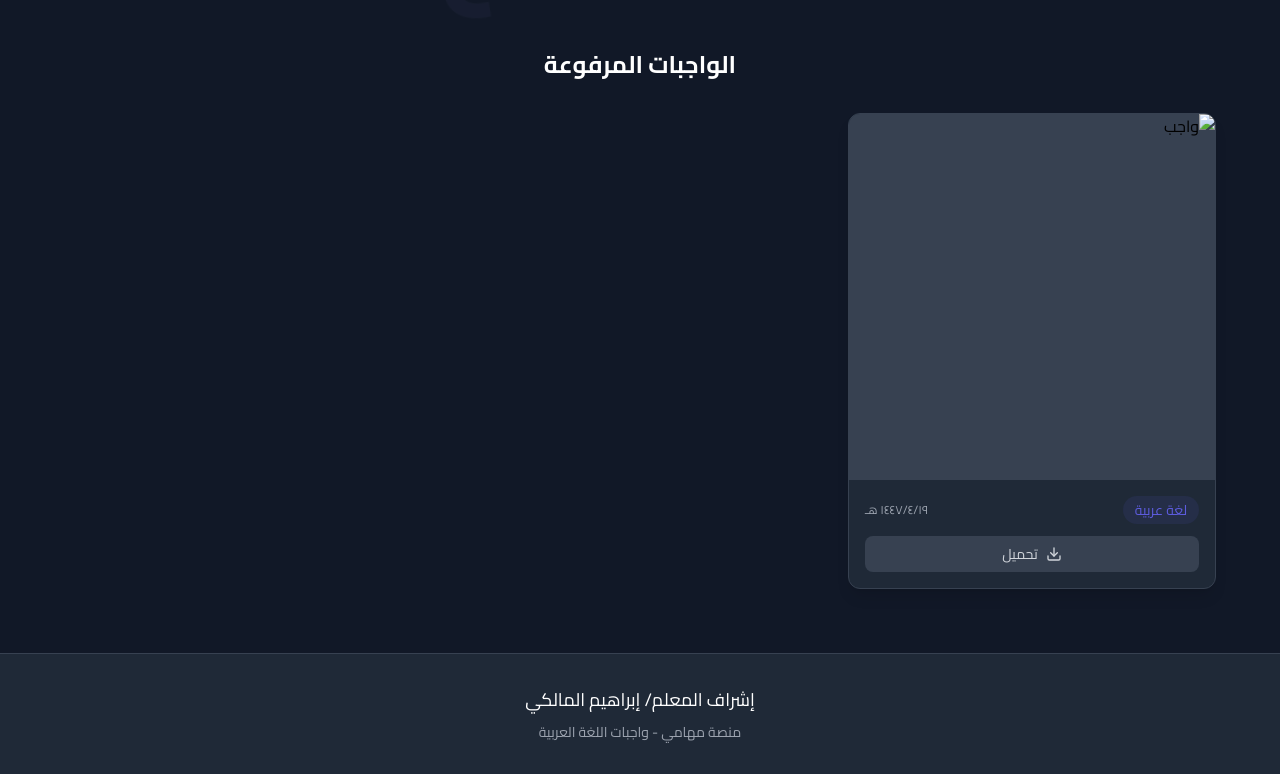
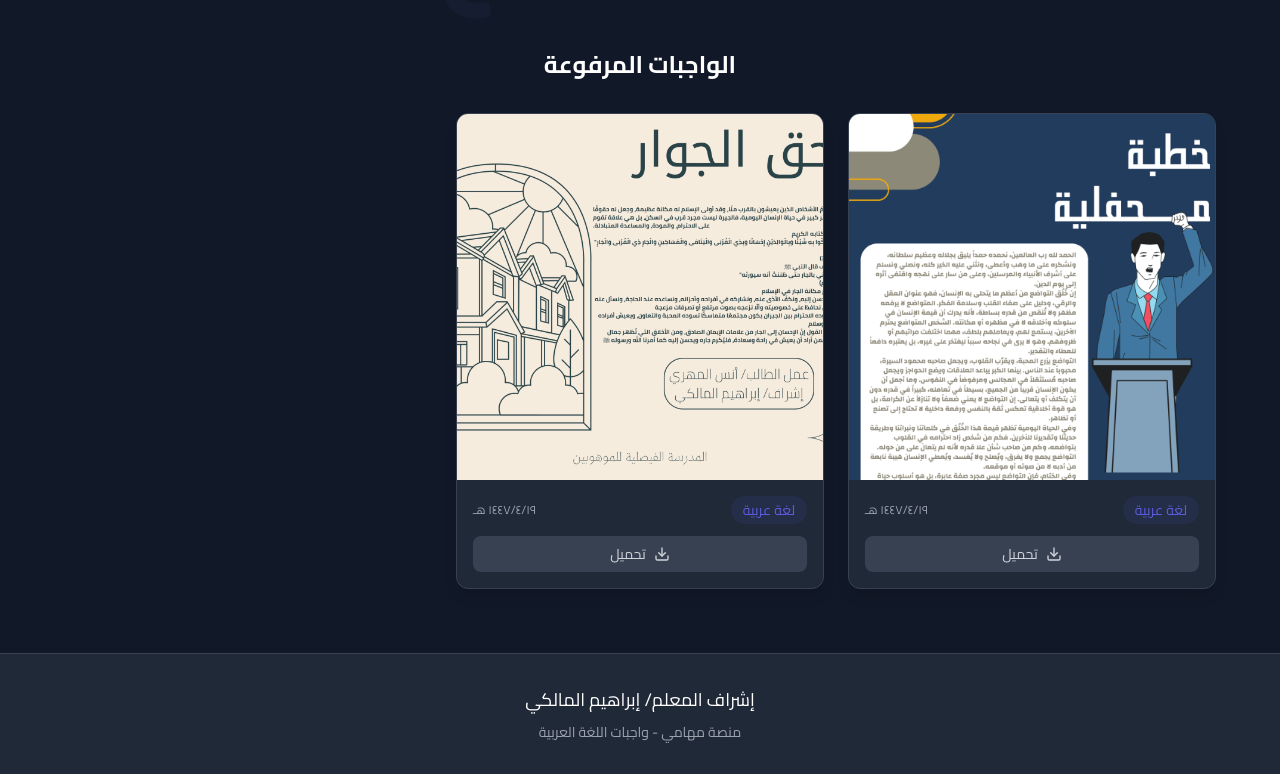
Before and after one commit to Pineymium/mahami, a plain HTML site: page index.html in a window 1280 px wide. Shown: the part 774-1548 px from the top of the page. Drawn offline with nearby package versions, Linux system fonts and the light colour scheme.

Commit message:
Update index.html

```diff
--- a/index.html
+++ b/index.html
@@ -246,11 +246,19 @@
         let homeworks = [
              {
                  id: 1,
-                 imageUrl: 'images/1.png',
+                 imageUrl: 'images/QOTBA.png',
                  subject: 'لغة عربية',
                  createdAt: '2025-10-11',
-                 fileName: '1.png'
+                 fileName: 'QOTBA.png'
              },
+              {
+                 id: 2,
+                 imageUrl: 'images/HQ.png',
+                 subject: 'لغة عربية',
+                 createdAt: '2025-10-11',
+                 fileName: 'HQ.png'
+             },
+
         ];
 
         let nextId = homeworks.length + 1;
```
